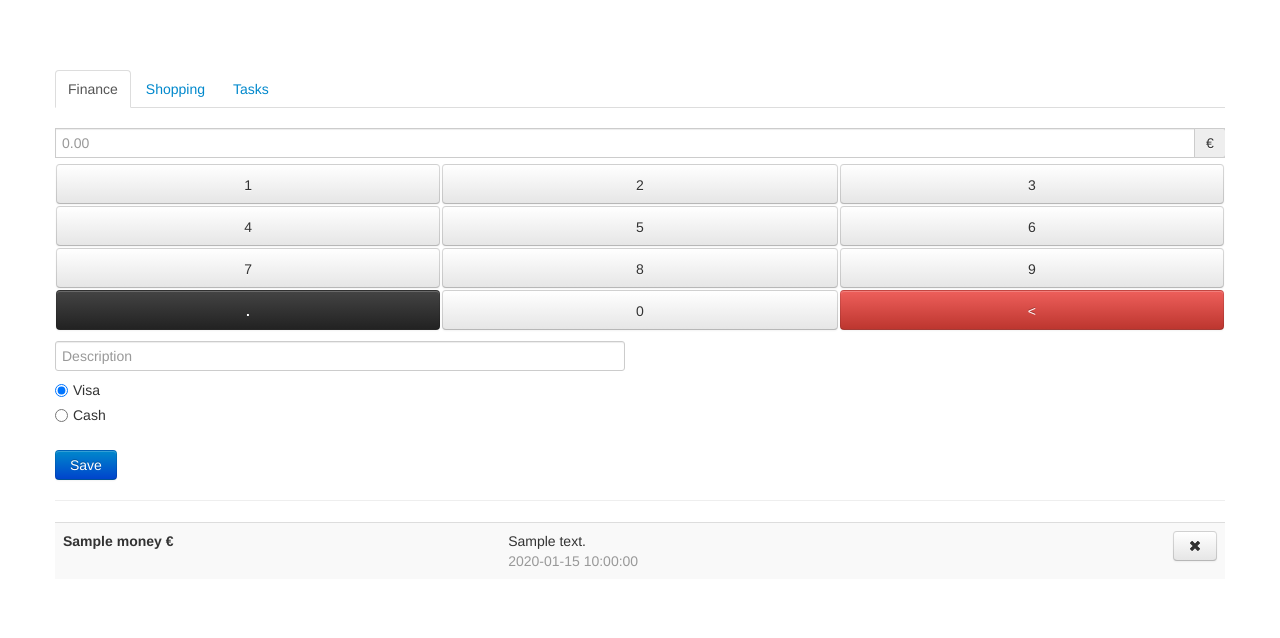
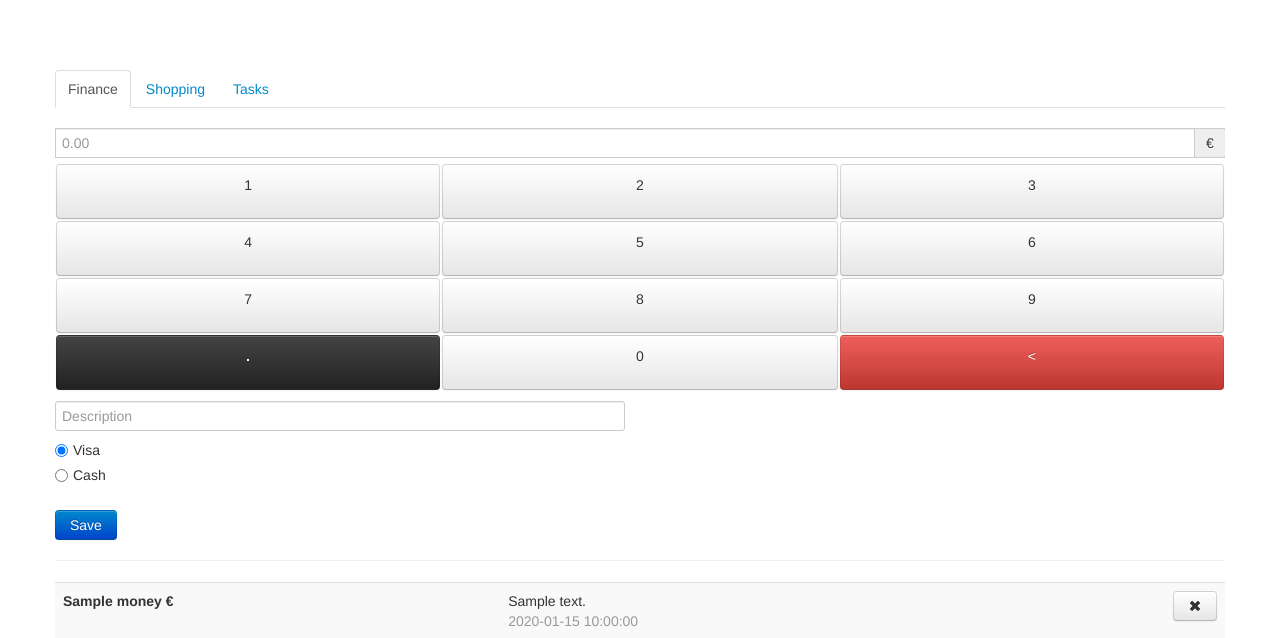
Before and after one commit to sytabaresa/TODO, a Python web app: template templates/index.html in a window 1280 px wide, after a click on "Finance". Shown: the top 638 px of the page. Run offline with Jinja, Linux system fonts and the light colour scheme; the template is opened without the code that fills it: most values are stand-ins (such as "Sample title", 1, 10 or a date in 2020); some libraries are stand-ins or nearby versions.

Commit message:
Larger dialer buttons

```diff
--- a/static/css/todostaltz.css
+++ b/static/css/todostaltz.css
@@ -57,7 +57,7 @@ td#dial2, td#dial5, td#dial8 {
 
 table#dialer td span, table#dialer td a {
 	width: 100%;
-	height: 40px;
+	height: 55px;
 	line-height: 33px;
 	-webkit-box-sizing: border-box; /* Safari/Chrome, other WebKit */
 	-moz-box-sizing: border-box;    /* Firefox, other Gecko */
```
